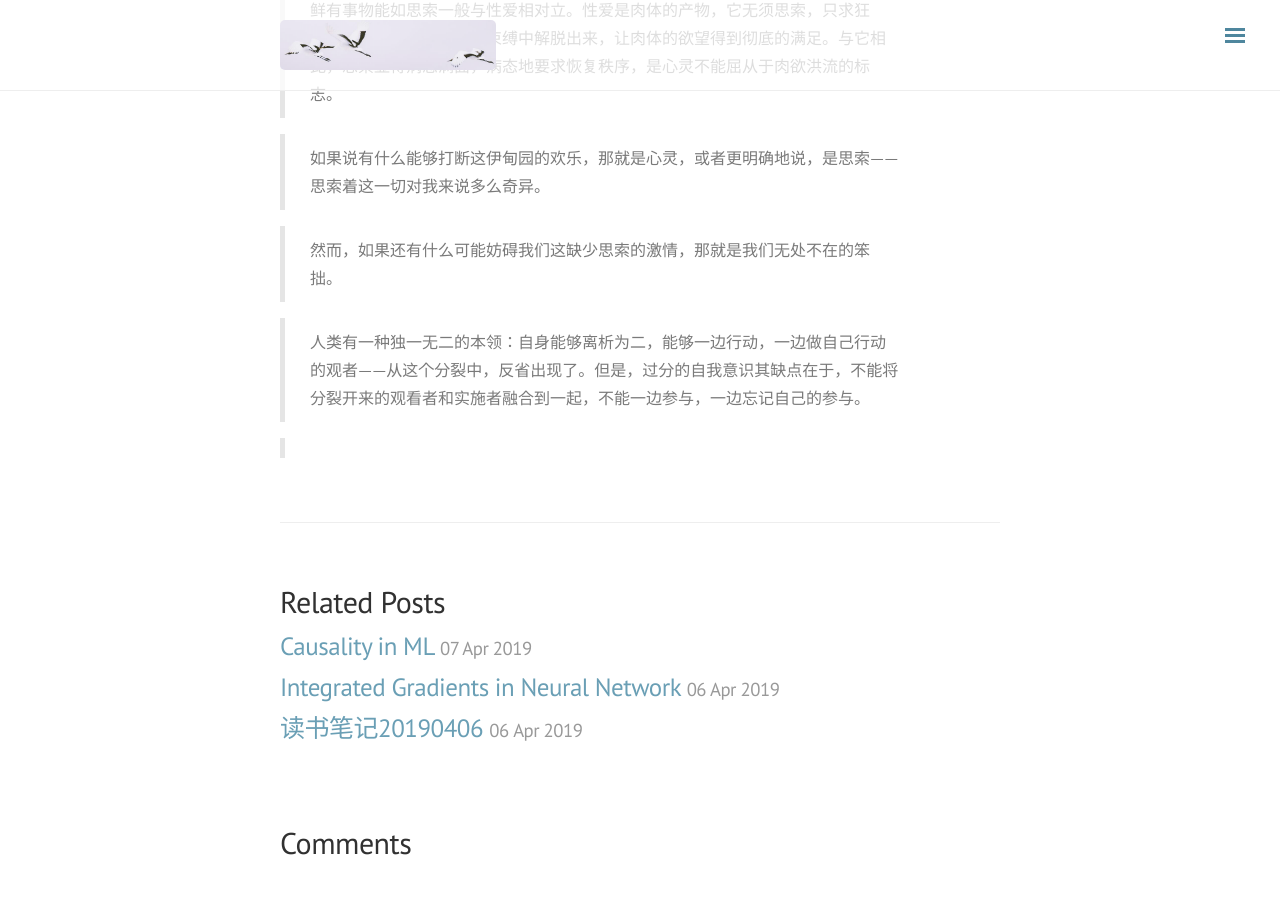
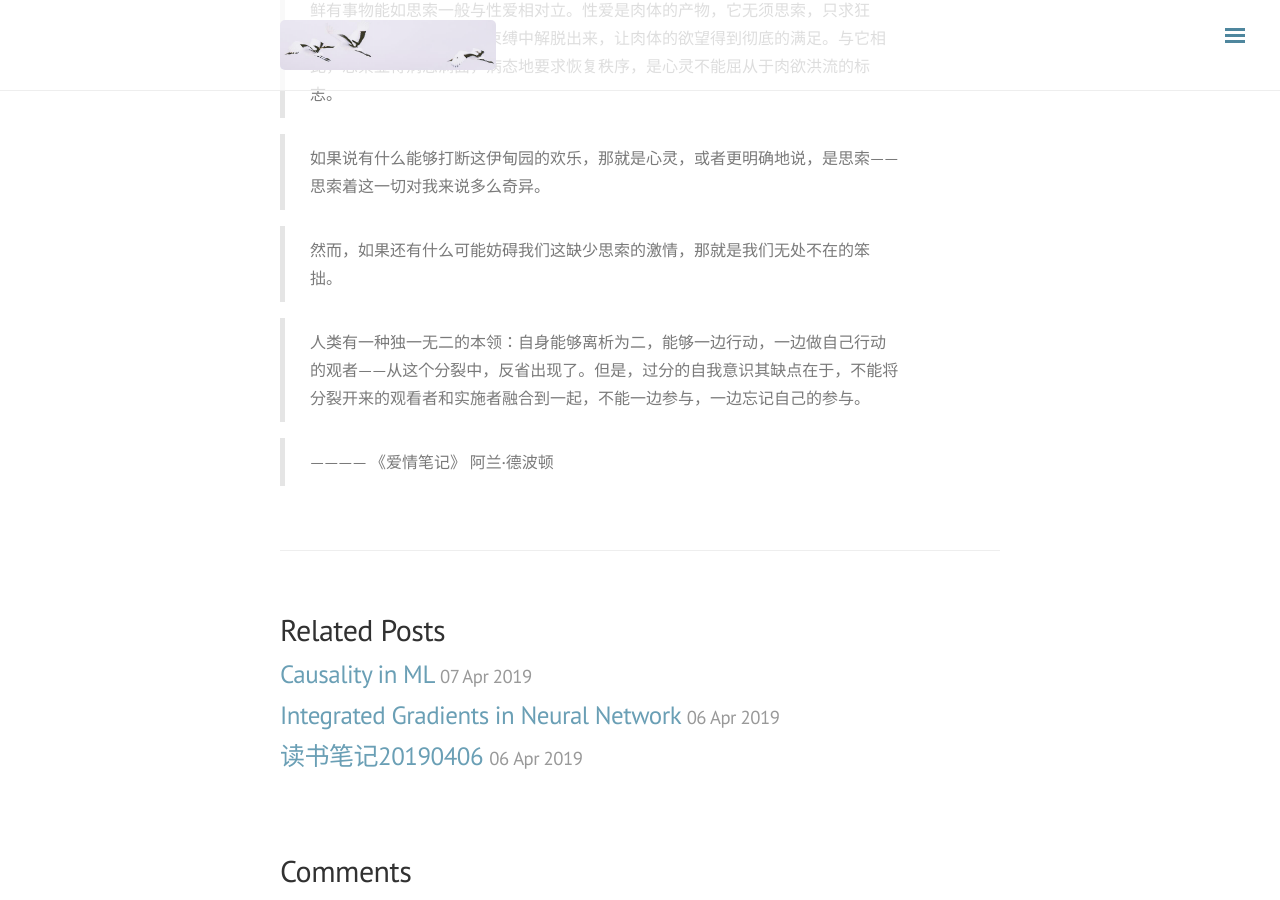
Before and after one commit to ylyy93/my_blog, a Jekyll site: the page built from _posts/life/2019-04-07-读书笔记20190407.md, in a window 1280 px wide and 900 px high, scrolled down 562 px. Built offline with Jekyll 4.4.1, drawn with Linux system fonts in a browser that asks for light colours; nearby versions of some CDN libraries; comment, search, counter and statistics services are not loaded; before the commit the page ends 1434 px from its top, so only the background shows below that.

Commit message:
rebuilding site Sun Apr  7 11:10:14 MDT 2019

```diff
--- a/_posts/life/2019-04-07-读书笔记20190407.md
+++ b/_posts/life/2019-04-07-读书笔记20190407.md
@@ -22,4 +22,4 @@ tags: [analytics]
 
 > 人类有一种独一无二的本领：自身能够离析为二，能够一边行动，一边做自己行动的观者——从这个分裂中，反省出现了。但是，过分的自我意识其缺点在于，不能将分裂开来的观看者和实施者融合到一起，不能一边参与，一边忘记自己的参与。
 
->
+> ———— 《爱情笔记》 阿兰·德波顿
```
